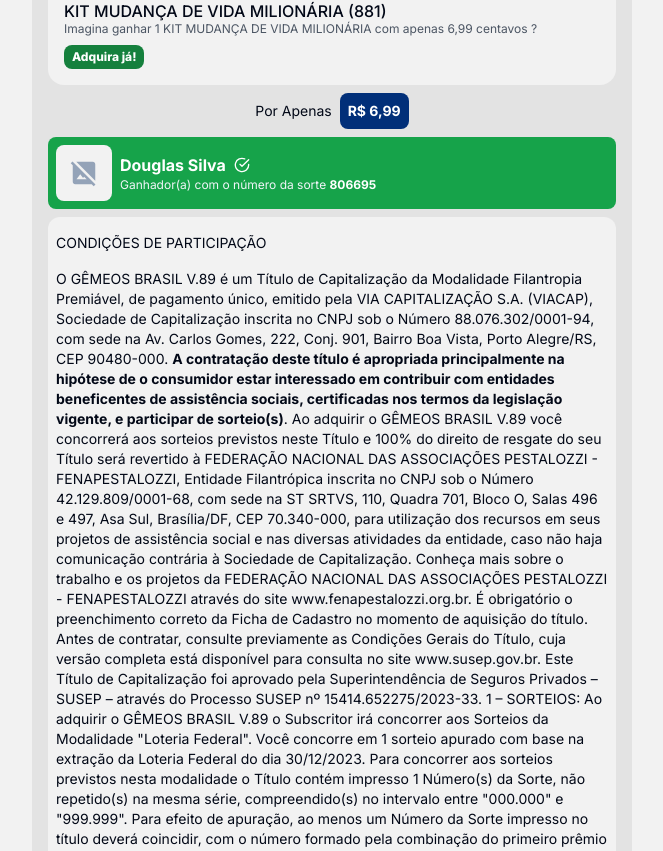
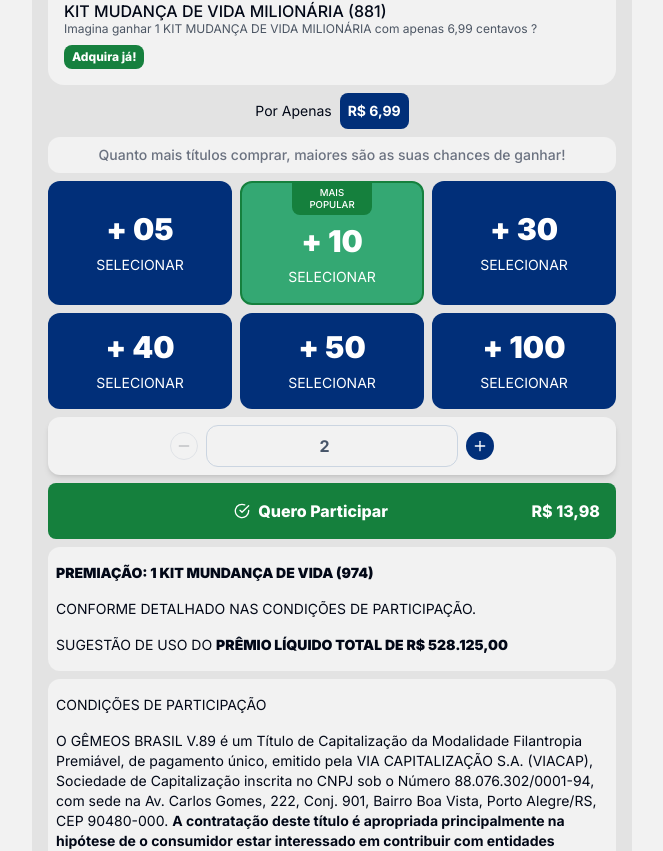
Before and after one commit to thiiiie/rifas, a Next.js app: page /kit-mudanca-vida in a window 1280 px wide. Shown: the part 605-1456 px from the top of the page, without its empty margins (308-971 px from the left). Built offline with nearby package versions, Linux system fonts and the light colour scheme.

Commit message:
FEAT: Add kit-buy

```diff
--- a/src/app/kit-mudanca-vida/page.tsx
+++ b/src/app/kit-mudanca-vida/page.tsx
@@ -2,6 +2,7 @@
 import { FiCheckCircle, FiMenu } from "react-icons/fi";
 import { MdHideImage } from "react-icons/md";
 import { PRICE_KIT } from "../constants";
+import { RifaForm } from "@/components/RifaForm";
 
 export default function KitMudancaVida() {
   return (
@@ -37,7 +38,7 @@
           </span>
         </p>
 
-        <div className="mt-2 rounded-lg p-2 bg-green-600 flex items-center gap-2">
+        {/* <div className="mt-2 rounded-lg p-2 bg-green-600 flex items-center gap-2">
           <div className="text-3xl text-slate-400 bg-background roundedl-xl h-14 w-14 rounded-lg flex items-center justify-center">
             <MdHideImage />
           </div>
@@ -46,7 +47,21 @@
             <h1 className="flex items-center text-white font-bold gap-2">Douglas Silva <FiCheckCircle /></h1>
             <p className="text-xs text-slate-100">Ganhador(a) com o número da sorte <strong className="text-white">806695</strong></p>
           </div>
-        </div>
+        </div> */}
+
+        <p className="mt-2 text-center bg-background p-2 rounded-xl text-sm font-medium text-gray-500">
+          Quanto mais títulos comprar, maiores são as suas chances de ganhar!
+        </p>
+
+        <RifaForm price={PRICE_KIT} minQuantity={2} />
+
+        <section className="mt-2 py-4 px-2 flex flex-col gap-4 text-sm bg-background rounded-xl">
+          <h2 className="font-black">PREMIAÇÃO: 1 KIT MUNDANÇA DE VIDA (974)</h2>
+
+          <p>CONFORME DETALHADO NAS CONDIÇÕES DE PARTICIPAÇÃO.</p>
+
+          <p>SUGESTÃO DE USO DO <strong className="font-black">PRÊMIO LÍQUIDO TOTAL DE R$ 528.125,00</strong></p>
+        </section>
 
         <section className="mt-2 py-4 px-2 flex flex-col gap-4 text-sm bg-background rounded-xl">
           <h2>CONDIÇÕES DE PARTICIPAÇÃO </h2>
--- a/src/components/PhoneModal/error-field.tsx
+++ b/src/components/PhoneModal/error-field.tsx
@@ -6,8 +6,8 @@
 
 export const PhoneModalErrorField = ({ children}: PhoneModalErrorFieldProps) => {
   return (
-    <p className="flex items-center gap-2 p-2 bg-yellow-100 mt-2 rounded-lg border border-yellow-300 text-sm">
-      <FiAlertCircle />
+    <p className="w-full flex items-center gap-2 p-2 bg-yellow-100 mt-2 rounded-lg border border-yellow-300 text-sm">
+      <FiAlertCircle size={40} />
 
       <span>{children}</span>
     </p>
--- a/src/components/RifaForm/index.tsx
+++ b/src/components/RifaForm/index.tsx
@@ -5,16 +5,25 @@
 import { useState } from "react"
 import { MIN_QUANTITY, PRICE } from "@/app/constants"
 import { PhoneModal } from "../PhoneModal"
+import { PhoneModalErrorField } from "../PhoneModal/error-field"
 
-export const RifaForm = () => {
-  const [count, setCount] = useState(MIN_QUANTITY)
+interface RifaFormProps {
+  minQuantity?: number
+  price?: number
+}
+
+export const RifaForm = ({
+  minQuantity = MIN_QUANTITY,
+  price = PRICE
+}: RifaFormProps) => {
+  const [count, setCount] = useState(minQuantity)
 
   const increment = () => {
     setCount(count + 1)
   }
 
   const decrement = () => {
-    if (count > MIN_QUANTITY) {
+    if (count > minQuantity) {
       setCount(count - 1)
     }
   }
@@ -39,11 +48,18 @@
         increment={increment}
         decrement={decrement}
         setCount={setCount}
-        minValue={MIN_QUANTITY}
+        minValue={minQuantity}
       />
+      {
+        count < minQuantity && (
+          <PhoneModalErrorField>
+            A quantidade mínima de títulos para participar é <strong className="text-green-700">{minQuantity}</strong>, digite um número maior ou igual a {minQuantity}.
+          </PhoneModalErrorField>
+        )
+      }
 
-      <PhoneModal value={PRICE * count} count={count}>
-        <button disabled={count < MIN_QUANTITY} type="button" className="relative flex items-center justify-between p-4 bg-green-700 mt-2 rounded-lg w-full text-white font-extrabold disabled:bg-slate-600 disabled:opacity-60">
+      <PhoneModal value={price * count} count={count}>
+        <button disabled={count < minQuantity} type="button" className="relative flex items-center justify-between p-4 bg-green-700 mt-2 rounded-lg w-full text-white font-extrabold disabled:bg-slate-600 disabled:opacity-60">
           <div className="w-[5%]" />
           <div className="flex items-center gap-2">
             <span>
@@ -54,7 +70,7 @@
 
           <span>
             {
-              (PRICE * count).toLocaleString('pt-BR', {
+              (price * count).toLocaleString('pt-BR', {
                 style: 'currency',
                 currency: 'BRL'
               })
```
